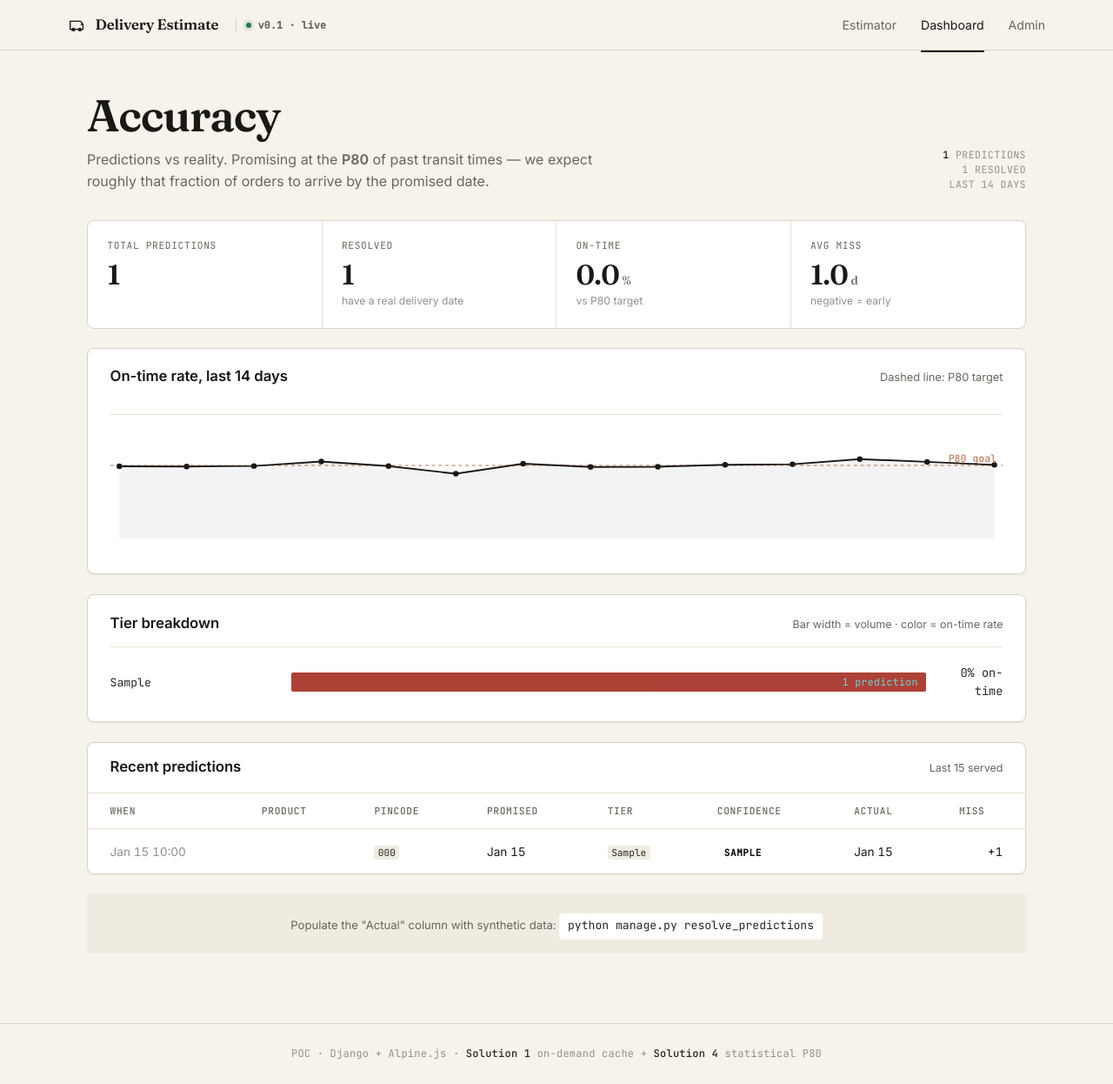
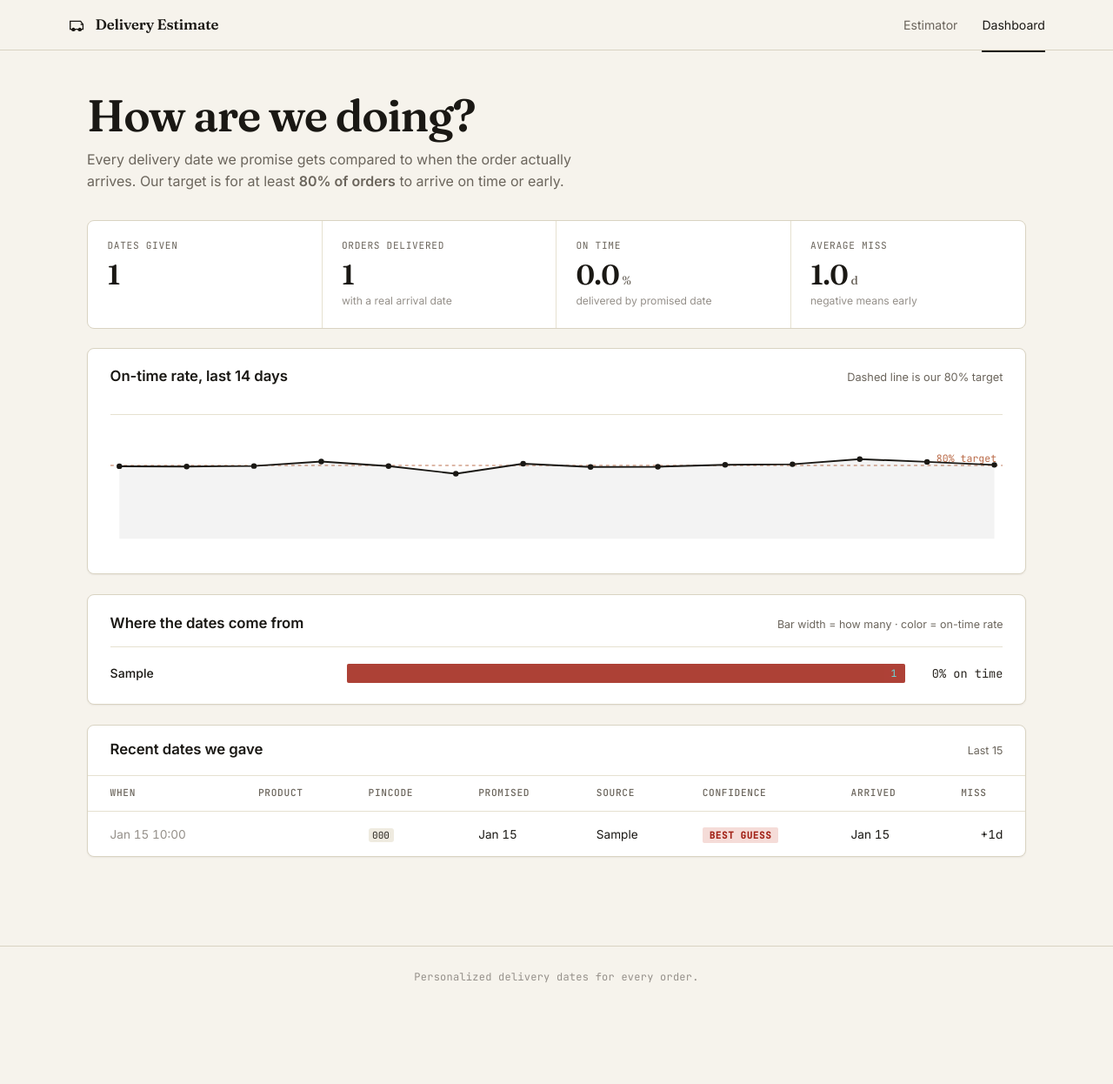
Before and after one commit to generalpy101/trampoline-poc, a Django app: page /dashboard/ in a window 1280 px wide. Shown: the whole page at 87% size. After the commit the page ends 1130 px from the top, so only its background shows below. Run offline with Django 4.2, Linux system fonts and the light colour scheme; tables that the repository leaves empty hold one stand-in row (values such as "Sample post"); some libraries are stand-ins or nearby versions.

Commit message:
Improved UI

```diff
--- a/core/static/core/styles.css
+++ b/core/static/core/styles.css
@@ -137,31 +137,6 @@
 .brand:hover { color: var(--ink); }
 .brand svg { width: 22px; height: 22px; }
 
-.brand-meta {
-  font-family: 'JetBrains Mono', monospace;
-  font-size: 0.72rem;
-  color: var(--muted);
-  letter-spacing: 0.02em;
-  margin-left: 0.6rem;
-  padding-left: 0.7rem;
-  border-left: 1px solid var(--border);
-}
-
-.brand-meta::before {
-  content: '';
-  display: inline-block;
-  width: 6px; height: 6px;
-  border-radius: 50%;
-  background: var(--good);
-  margin-right: 0.5rem;
-  vertical-align: 1px;
-  animation: pulse 2s ease-in-out infinite;
-  box-shadow: 0 0 0 0 rgba(31, 122, 79, 0.4);
-}
-@keyframes pulse {
-  0%, 100% { box-shadow: 0 0 0 0 rgba(31, 122, 79, 0.35); }
-  50%      { box-shadow: 0 0 0 5px rgba(31, 122, 79, 0); }
-}
 
 .brand-nav {
   display: flex;
@@ -698,12 +673,17 @@
 }
 .tier-row {
   display: grid;
-  grid-template-columns: 12rem 1fr 4.5rem;
+  grid-template-columns: 16rem 1fr 6rem;
   gap: 1rem;
   align-items: center;
-  font-size: 0.85rem;
+  font-size: 0.88rem;
 }
+.tier-row .tier-name { color: var(--ink); font-weight: 500; }
 .tier-row code { background: transparent; padding: 0; color: var(--ink-2); font-size: 0.82rem; }
+
+@media (max-width: 640px) {
+  .tier-row { grid-template-columns: 1fr; gap: 0.3rem; }
+}
 .tier-bar-track {
   position: relative;
   height: 22px;
--- a/core/templates/core/base.html
+++ b/core/templates/core/base.html
@@ -26,12 +26,10 @@
         <path d="M16 11h3"/>
       </svg>
       Delivery&nbsp;Estimate
-      <span class="brand-meta">v0.1 · live</span>
     </a>
     <nav class="brand-nav">
       <a href="/" class="{% if request.path == '/' %}active{% endif %}">Estimator</a>
       <a href="/dashboard/" class="{% if '/dashboard/' in request.path %}active{% endif %}">Dashboard</a>
-      <a href="/admin/">Admin</a>
     </nav>
   </div>
 </header>
@@ -41,7 +39,7 @@
 </main>
 
 <footer class="site-footer">
-  POC · Django + Alpine.js · <strong>Solution 1</strong> on-demand cache + <strong>Solution 4</strong> statistical P{{ percentile_pct|default:"80" }}
+  Personalized delivery dates for every order.
 </footer>
 
 </body>
--- a/core/templates/core/dashboard.html
+++ b/core/templates/core/dashboard.html
@@ -6,43 +6,38 @@
 
   <section class="hero dashboard-hero">
     <div>
-      <h1>Accuracy</h1>
+      <h1>How are we doing?</h1>
       <p class="hero-sub">
-        Predictions vs reality. Promising at the <strong>P{{ percentile_pct }}</strong> of past
-        transit times — we expect roughly that fraction of orders to arrive by the promised date.
+        Every delivery date we promise gets compared to when the order actually arrives.
+        Our target is for at least <strong>80% of orders</strong> to arrive on time or early.
       </p>
-    </div>
-    <div class="hero-aside">
-      <div><strong>{{ total }}</strong> predictions</div>
-      <div>{{ resolved_count }} resolved</div>
-      <div>last 14 days</div>
     </div>
   </section>
 
   <!-- Top-line stats strip -->
   <section class="stats-strip">
     <div class="stat">
-      <div class="stat-label">Total predictions</div>
+      <div class="stat-label">Dates given</div>
       <div class="stat-value tabular">{{ total }}</div>
     </div>
     <div class="stat">
-      <div class="stat-label">Resolved</div>
+      <div class="stat-label">Orders delivered</div>
       <div class="stat-value tabular">{{ resolved_count }}</div>
-      <div class="stat-sub">have a real delivery date</div>
+      <div class="stat-sub">with a real arrival date</div>
     </div>
     <div class="stat">
-      <div class="stat-label">On-time</div>
+      <div class="stat-label">On time</div>
       <div class="stat-value tabular">
         {% if accuracy_pct is not None %}{{ accuracy_pct|floatformat:1 }}<span class="unit">%</span>{% else %}—{% endif %}
       </div>
-      <div class="stat-sub">vs P{{ percentile_pct }} target</div>
+      <div class="stat-sub">delivered by promised date</div>
     </div>
     <div class="stat">
-      <div class="stat-label">Avg miss</div>
+      <div class="stat-label">Average miss</div>
       <div class="stat-value tabular">
         {% if avg_miss_days is not None %}{{ avg_miss_days|floatformat:1 }}<span class="unit">d</span>{% else %}—{% endif %}
       </div>
-      <div class="stat-sub">negative = early</div>
+      <div class="stat-sub">negative means early</div>
     </div>
   </section>
 
@@ -50,55 +45,51 @@
   <section class="card chart-card">
     <div class="card-head">
       <h2>On-time rate, last 14 days</h2>
-      <span class="small">Dashed line: P{{ percentile_pct }} target</span>
+      <span class="small">Dashed line is our 80% target</span>
     </div>
     <svg viewBox="0 0 800 110" class="chart-svg" preserveAspectRatio="none">
-      <!-- target goal line -->
       <line x1="0" x2="800" y1="{{ spark_goal_y }}" y2="{{ spark_goal_y }}"
             stroke="#a8451a" stroke-width="1" stroke-dasharray="3 3" opacity="0.5"/>
       <text x="794" y="{{ spark_goal_y }}" text-anchor="end" dy="-3"
             font-family="JetBrains Mono, monospace" font-size="9" fill="#a8451a"
-            opacity="0.8">P{{ percentile_pct }} goal</text>
+            opacity="0.8">80% target</text>
 
-      <!-- area fill under the line -->
       <path d="{{ spark_area }}" fill="#1a1814" opacity="0.05"/>
-      <!-- the line itself -->
       <path d="{{ spark_path }}" fill="none" stroke="#1a1814" stroke-width="1.5"
             stroke-linejoin="round" stroke-linecap="round"/>
 
-      <!-- points -->
       {% for p in spark_points %}
         <circle cx="{{ p.x|floatformat:1 }}" cy="{{ p.y|floatformat:1 }}" r="2.5" fill="#1a1814"/>
       {% endfor %}
     </svg>
   </section>
 
-  <!-- Tier distribution as horizontal bars -->
+  <!-- Tier distribution -->
   <section class="card">
     <div class="card-head">
-      <h2>Tier breakdown</h2>
-      <span class="small">Bar width = volume · color = on-time rate</span>
+      <h2>Where the dates come from</h2>
+      <span class="small">Bar width = how many · color = on-time rate</span>
     </div>
 
     <div class="tier-bars">
       {% for row in by_tier %}
         <div class="tier-row">
-          <div><code>{{ row.tier_used }}</code></div>
+          <div class="tier-name">{{ row.label }}</div>
           <div class="tier-bar-track">
             <div class="tier-bar-fill {{ row.bar_class }}" style="width: {{ row.bar_pct }}%;">
-              <span class="tier-bar-meta">{{ row.total }} prediction{{ row.total|pluralize }}</span>
+              <span class="tier-bar-meta">{{ row.total }}</span>
             </div>
           </div>
           <div class="tier-rate">
             {% if row.on_time_pct is not None %}
-              {{ row.on_time_pct|floatformat:0 }}% on-time
+              {{ row.on_time_pct|floatformat:0 }}% on time
             {% else %}
               <span class="dim">—</span>
             {% endif %}
           </div>
         </div>
       {% empty %}
-        <div class="muted">No predictions yet. Use the estimator first.</div>
+        <div class="muted">No deliveries scored yet. Try the estimator first.</div>
       {% endfor %}
     </div>
   </section>
@@ -106,8 +97,8 @@
   <!-- Recent predictions -->
   <section class="card" style="padding: 0;">
     <div class="card-head" style="padding: 1.2rem 1.6rem; margin: 0;">
-      <h2>Recent predictions</h2>
-      <span class="small">Last 15 served</span>
+      <h2>Recent dates we gave</h2>
+      <span class="small">Last 15</span>
     </div>
     <table class="data-table recent-table">
       <thead>
@@ -116,9 +107,9 @@
           <th>Product</th>
           <th>Pincode</th>
           <th>Promised</th>
-          <th>Tier</th>
+          <th>Source</th>
           <th>Confidence</th>
-          <th>Actual</th>
+          <th>Arrived</th>
           <th class="num">Miss</th>
         </tr>
       </thead>
@@ -131,26 +122,25 @@
           <td>
             {{ p.earliest_date|date:"M j" }}{% if p.earliest_date != p.latest_date %}–{{ p.latest_date|date:"M j" }}{% endif %}
           </td>
-          <td><code>{{ p.tier_used }}</code></td>
-          <td><span class="confidence-pill {{ p.confidence }}">{{ p.confidence }}</span></td>
+          <td>{{ p.tier_label }}</td>
+          <td>
+            {% if p.confidence == 'high' %}<span class="confidence-pill high">confident</span>
+            {% elif p.confidence == 'medium' %}<span class="confidence-pill medium">likely</span>
+            {% else %}<span class="confidence-pill low">best guess</span>{% endif %}
+          </td>
           <td>{% if p.actual_delivered_at %}{{ p.actual_delivered_at|date:"M j" }}{% else %}<span class="dim">—</span>{% endif %}</td>
           <td class="num">
             {% if p.miss_days is not None %}
-              {% if p.miss_days > 0 %}+{{ p.miss_days }}{% else %}{{ p.miss_days }}{% endif %}
+              {% if p.miss_days > 0 %}+{{ p.miss_days }}d{% elif p.miss_days < 0 %}{{ p.miss_days }}d{% else %}on time{% endif %}
             {% else %}<span class="dim">—</span>{% endif %}
           </td>
         </tr>
         {% empty %}
-        <tr><td colspan="8" class="muted">No predictions yet.</td></tr>
+        <tr><td colspan="8" class="muted">No dates given yet.</td></tr>
         {% endfor %}
       </tbody>
     </table>
   </section>
 
-  <div class="resolve-hint">
-    Populate the "Actual" column with synthetic data:
-    <code>python manage.py resolve_predictions</code>
-  </div>
-
 </div>
 {% endblock %}
--- a/core/views.py
+++ b/core/views.py
@@ -26,7 +26,7 @@
     Prediction,
     Product,
 )
-from core.services.estimator import compute_estimate, resolve_cluster
+from core.services.estimator import compute_estimate, resolve_cluster, tier_label
 from core.services.reasoning import humanize_reason
 
 
@@ -55,17 +55,27 @@
         .order_by("-total")
     )
 
-    # Decorate with bar widths and per-tier on-time rate for the chart
-    by_tier = []
+    # Decorate with bar widths, friendly labels, and on-time rate for the chart.
+    # Merge tiers that map to the same user-facing label so the dashboard
+    # doesn't show "Restock arriving soon" twice.
+    bucketed = {}
     max_total = max((r["total"] for r in by_tier_qs), default=1) or 1
     for r in by_tier_qs:
-        on_time_pct = (r["on_time"] / r["resolved"] * 100) if r["resolved"] else None
+        label = tier_label(r["tier_used"])
+        b = bucketed.setdefault(label, {"label": label, "total": 0, "resolved": 0, "on_time": 0})
+        b["total"] += r["total"]
+        b["resolved"] += r["resolved"]
+        b["on_time"] += r["on_time"]
+
+    by_tier = []
+    for b in sorted(bucketed.values(), key=lambda x: -x["total"]):
+        on_time_pct = (b["on_time"] / b["resolved"] * 100) if b["resolved"] else None
         bar_class = "good" if on_time_pct and on_time_pct >= 75 else (
             "warn" if on_time_pct and on_time_pct >= 50 else "bad"
         )
         by_tier.append({
-            **r,
-            "bar_pct": int(r["total"] / max_total * 100),
+            **b,
+            "bar_pct": int(b["total"] / max_total * 100),
             "on_time_pct": on_time_pct,
             "bar_class": bar_class,
         })
@@ -74,13 +84,18 @@
     # In a real system, this comes from a time-series query on Prediction.
     spark = _build_accuracy_sparkline(resolved)
 
+    # Annotate recent predictions with the friendly tier label.
+    recent_list = list(qs.order_by("-predicted_at")[:15])
+    for p in recent_list:
+        p.tier_label = tier_label(p.tier_used)
+
     return render(request, "core/dashboard.html", {
         "total": qs.count(),
         "resolved_count": resolved.count(),
         "accuracy_pct": accuracy,
         "avg_miss_days": avg_miss,
         "by_tier": by_tier,
-        "recent": qs.order_by("-predicted_at")[:15],
+        "recent": recent_list,
         "percentile": settings.DELIVERY_PROMISE_PERCENTILE,
         "percentile_pct": int(settings.DELIVERY_PROMISE_PERCENTILE * 100),
         "spark_points": spark["points"],
```
Also changed, not shown: core/services/estimator.py (+17 -0 lines), core/templates/core/index.html (+31 -44 lines).
